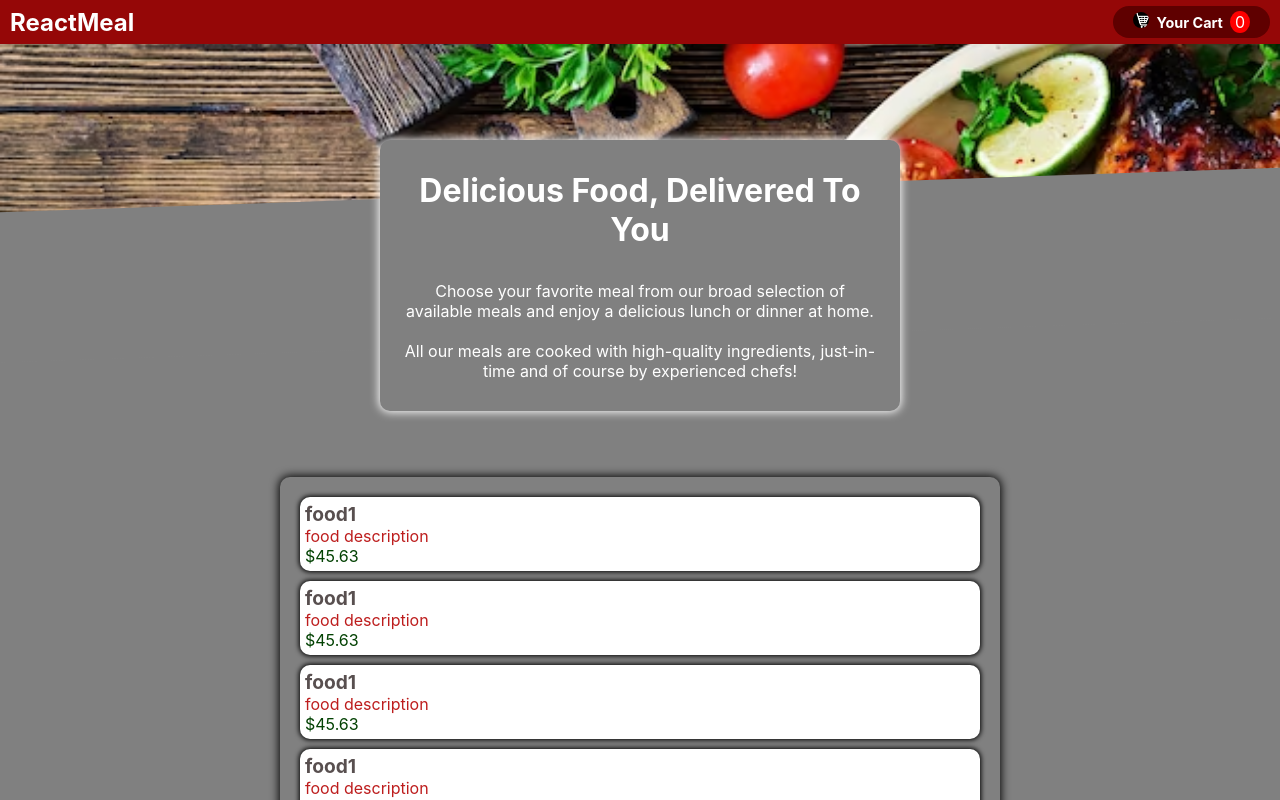
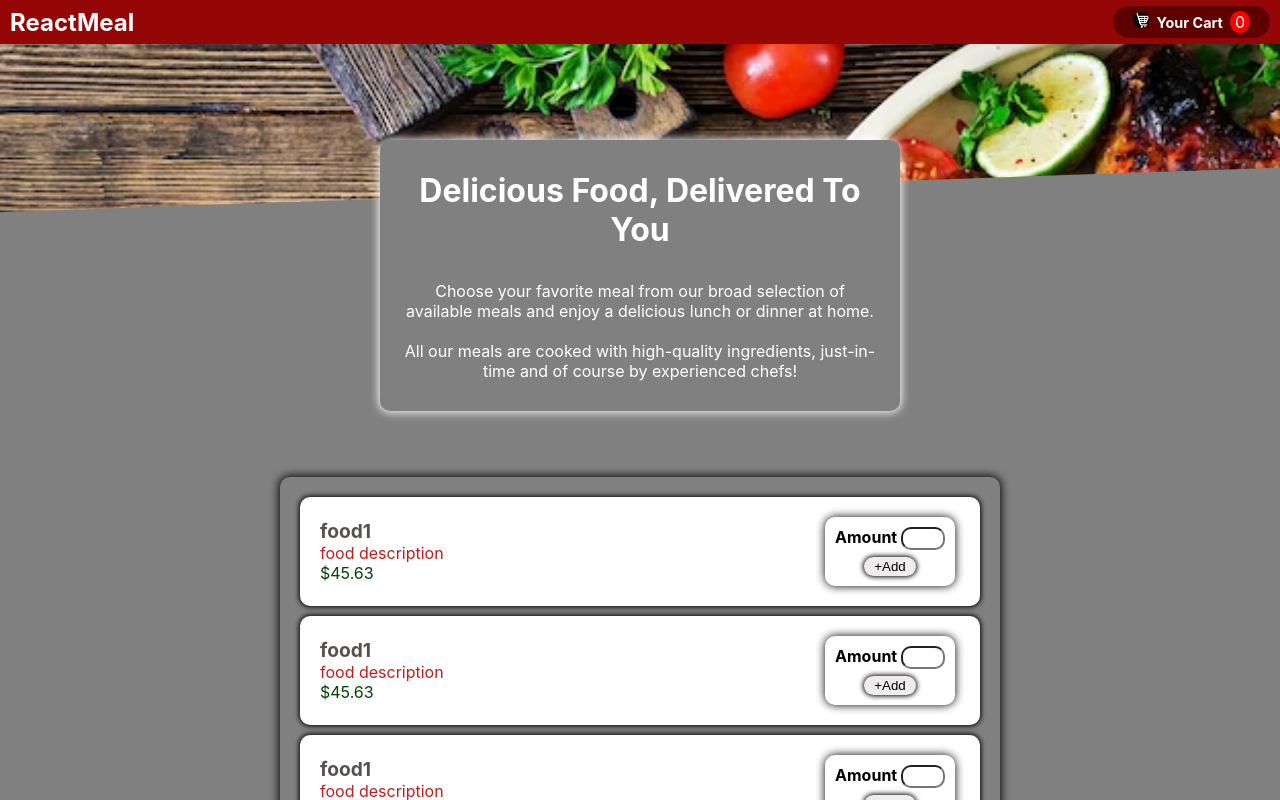
Before and after one commit to i-m-rishabh/my-restaurant-app-react, a React (Create React App) app: page / in a window 1280 px wide. Shown: the top 800 px of the page. Built offline with nearby package versions, Linux system fonts and the light colour scheme.

Commit message:
added form input to add amount of meals

```diff
--- a/src/components/Meals/FoodItem.js
+++ b/src/components/Meals/FoodItem.js
@@ -1,9 +1,11 @@
+import Form from './Form';
 import classes from './foodItem.module.css';
 const FoodItem = ({item}) => {
     console.log(item.food,item.desc,item.price)
     return(
         <div className={classes.foodItem}>
             <li>
+                <div>
                 <div className={classes.title}>
                     {item.food}
                 </div>
@@ -13,6 +15,10 @@ const FoodItem = ({item}) => {
                 <div className={classes.price}>
                     {item.price}
                 </div>
+                </div>
+                <div>
+                    <Form />
+                </div>
             </li>
         </div>
     )
--- /dev/null
+++ b/src/components/Meals/Form.js
@@ -0,0 +1,17 @@
+import classes from './form.module.css';
+
+const Form = () => {
+    return(
+        <div className={classes.form}>
+            <div className={classes.amount}>
+            <label htmlFor="amount">Amount </label>
+            <input type="number" name="amount" id="amount" />
+            </div>
+            <div className={classes.button}>
+            <button type="submit">+Add</button>
+            </div>
+        </div>
+    )
+}
+
+export default Form;
--- a/src/components/Meals/foodItem.module.css
+++ b/src/components/Meals/foodItem.module.css
@@ -1,7 +1,7 @@
 .foodItem{
     margin: 10px;
     /* overflow: auto; */
-    padding: 5px;
+    padding: 20px;
     /* border: 1px solid red; */
     background-color:white;
     color: white;
@@ -10,6 +10,9 @@
 }
 .foodItem li{
     list-style: none;
+    display: flex;
+    justify-content: space-between;
+    align-items: center;
 }
 .title{
     color: rgb(88, 79, 79);
--- /dev/null
+++ b/src/components/Meals/form.module.css
@@ -0,0 +1,32 @@
+.form{
+    display: flex;
+    flex-direction: column;
+    justify-content: center;
+    align-items: center;
+    color: black;
+    /* border: 1px solid green; */
+    padding: 10px;
+    border-radius: 10px;
+    box-shadow: 0px 0px 10px;
+    margin-right: 5px;
+    font-weight: bold;
+}
+
+.amount{
+    margin-bottom: 5px;
+}
+.form input{
+    width: 30px;
+    border-radius: 10px;
+    padding: 2px 5px;
+}
+.button{
+    /* background-color: white; */
+}
+.form button{
+    background-color: rgb(238, 236, 236);
+    border: 5px;
+    border-radius: 10px;
+    padding: 2px 10px;
+    box-shadow: 0px 0px 5px 1px black;
+}
```
